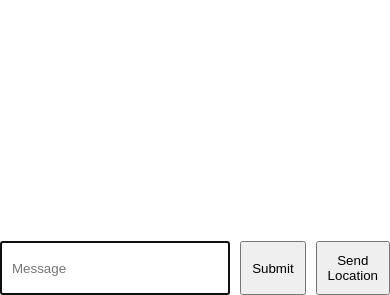
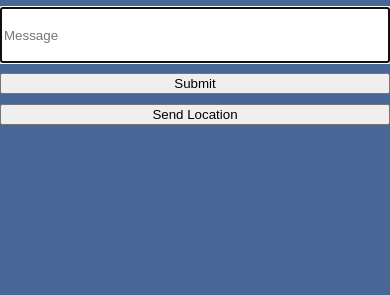
Before and after one commit to optimusam/node-chat-app, a website: page public/index.html in a window 390 px wide. Shown: the part 549-844 px from the top of the page. Drawn offline with nearby package versions, Linux system fonts and the light colour scheme; no server answers.

Commit message:
CSS overhaul using css grids

```diff
--- a/public/css/style.css
+++ b/public/css/style.css
@@ -1,26 +1,89 @@
-
 body {
     font-family: 'Inconsolata', monospace;
     font-size: 16px;
     position: relative;
+    margin: 0 auto;
 }
-
+.wrapper {
+    display: grid;
+    font-size: 1.2em;
+    height: 100vh;
+    background-color: #486796;
+    color: white;
+    grid-template-columns: 200px 1fr;
+    grid-template-rows: auto 1fr auto;
+    grid-template-areas:
+    "sidebar message"
+    "sidebar message"
+    "sidebar footer";
+}
+aside {
+    grid-area: sidebar;
+    background-color: #0c2954;
+    color: white;
+}
+aside ul {
+    list-style: inside;
+    padding: 0;
+    margin: 0;
+}
+aside ul li {
+    margin: 5px;
+}
 #message-field {
-    font-size: 1.2em;
-    margin: 0 auto;
-    width: 70%;
+    grid-area: message;
+    overflow-y: scroll;
 }
-
-#message-form {
+#message-field div {
+    background-color: #5d2c56;
+    text-align: center;
+    margin: 10px;
+    border-radius: 10px;
+}
+#message-field div p {
+    padding: 5px;
+    display: inline-block;
+}
+#text-area {
+    grid-area: message-input;
+    height: 50px;
+}
+#go {
+    grid-area: submit;
+}
+#send-location {
+    grid-area: location;
+}
+form {
+    grid-area: footer;
     display: grid;
-    grid-template-columns: 8fr 1fr 1fr;
+    grid-template-columns: 8fr auto auto;
+    grid-template-rows: auto;
+    grid-template-areas:
+    "message-input submit location";
     grid-gap: 10px;
-    position: fixed;
-    bottom: 0;
-    right: 0;
-    left: 0;
 }
-
-.in-form {
-    padding: 10px;
+@media(max-width:680px)
+{
+    .wrapper {
+        grid-template-columns: 1fr;
+        grid-template-rows: auto;
+        grid-template-areas:
+        "message"
+        "message"
+        "footer";
+        grid-gap: 10px;
+    }
+    form {
+        grid-template-columns: 1fr;
+        grid-template-rows: auto auto auto;
+        grid-template-areas:
+        "message-input"
+        "submit"
+        "location";
+        height: 20px;
+    }
+    aside {
+        display: none;
+    }
 }
--- a/public/index.html
+++ b/public/index.html
@@ -9,12 +9,24 @@
     <link rel="stylesheet" href="./css/style.css">
 </head>
 <body>
-    <div id="message-field"></div>
-    <form id="message-form">
-    <input type="text" name="message" class="in-form" id="text-area" placeholder="Message" autofocus autocomplete="off">
-    <input type="submit" id="go" class="in-form" value="Submit">
-    <button id="send-location" class="in-form">Send Location</button>
-    </form>
+    <div class="wrapper">
+        <aside id="people">
+            <h1>People</h1>
+            <ul id="users">
+                <li>Sameer</li>
+                <li>Aritra</li>
+            </ul>
+        </aside>
+
+        <div id="message-field"></div>
+
+        <form id="message-form" action="#">
+        <input type="text" name="message" class="in-form" id="text-area" placeholder="Message" autofocus autocomplete="off">
+        <input type="submit" id="go" class="in-form" value="Submit">
+        <button id="send-location" class="in-form">Send Location</button>
+        </form>
+
+    </div>
 
     <script src="/socket.io/socket.io.js"></script>
     <script src="./js/main.js"></script>
--- a/public/js/main.js
+++ b/public/js/main.js
@@ -4,7 +4,6 @@ let submit = document.querySelector("#go");
 let messageField = document.querySelector("#message-field");
 let text = document.querySelector("#text-area");
 let sendLocationBtn = document.querySelector("#send-location");
-
 messageForm.addEventListener('submit', function (e) {
     e.preventDefault();
     socket.emit('createMessage', {
@@ -36,11 +35,11 @@ socket.on('connect', function() {
 });
 
 socket.on('newMessage', function (message) {
-    messageField.insertAdjacentHTML('beforeend', `<p>${message.from}: ${message.text}</p>`);
+    messageField.insertAdjacentHTML('beforeend', `<div><p>${message.from}: ${message.text}</p></div>`);
 });
 
 socket.on('newLocation', function (locationInfo) {
-    messageField.insertAdjacentHTML('beforeend', `<p>${locationInfo.from}: <a href='${locationInfo.locationURL}' target='_blank'>User has shared his location</a>`);
+    messageField.insertAdjacentHTML('beforeend', `<div><p>${locationInfo.from}: <a href='${locationInfo.locationURL}' target='_blank'>User has shared his location</a></div>`);
 });
 
 socket.on('disconnect', function() {
```
